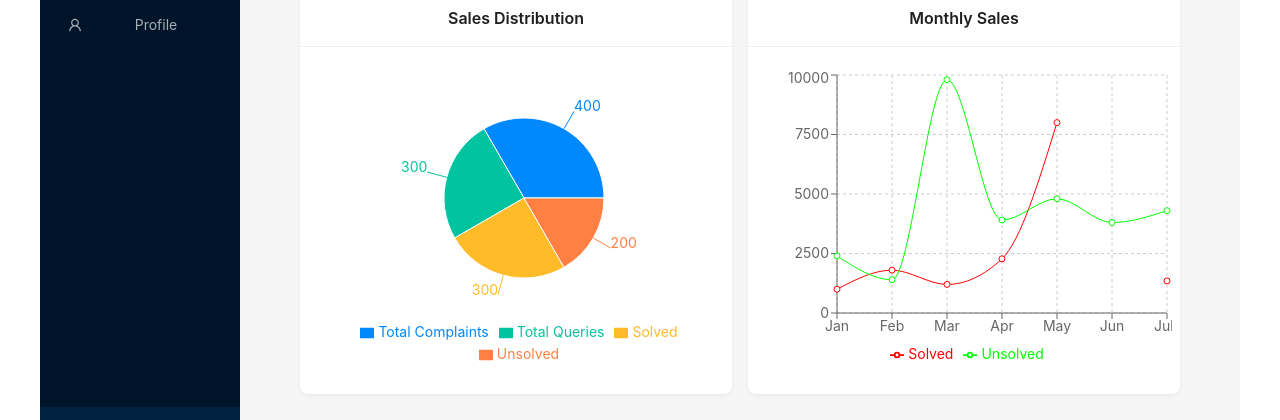
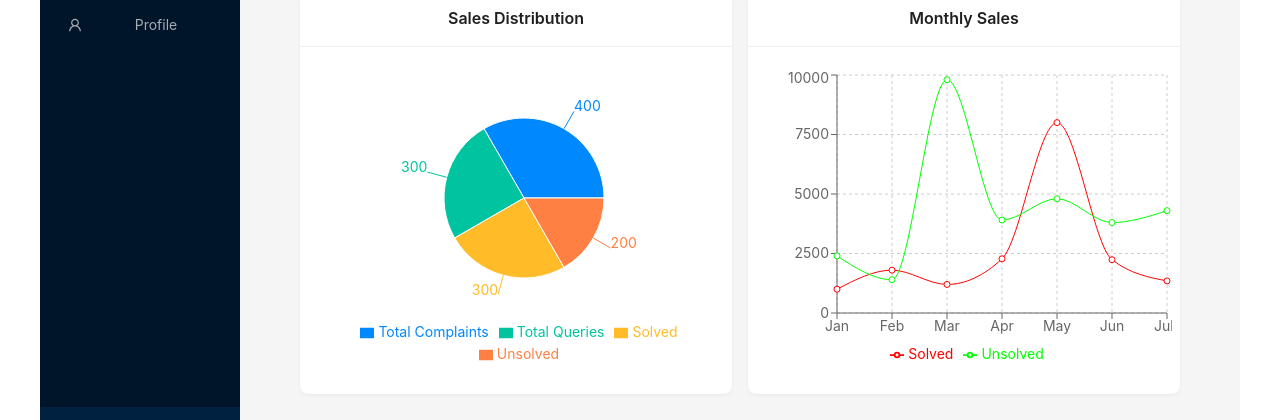
Before and after one commit to krishmakhijani/Barclays_Frontend, a React (Vite) app in the folder admin/: page /dashboard in a window 1280 px wide. Shown: the part 345-765 px from the top of the page. Built offline with nearby package versions, Linux system fonts and the light colour scheme.

Commit message:
Final query Edit

```diff
--- a/admin/src/pages/Dashboard/HomePage.jsx
+++ b/admin/src/pages/Dashboard/HomePage.jsx
@@ -15,7 +15,7 @@ const dataLine = [
   { name: 'Mar', Solved: 1200, Unsolved: 9800, amt: 2290 },
   { name: 'Apr', Solved: 2278, Unsolved: 3908, amt: 2000 },
   { name: 'May', Solved: 8000, Unsolved: 4800, amt: 2181 },
-  { name: 'Jun', uSolvedv: 2239, Unsolved: 3800, amt: 2500 },
+  { name: 'Jun', Solved: 2239, Unsolved: 3800, amt: 2500 },
   { name: 'Jul', Solved: 1349, Unsolved: 4300, amt: 2100 },
 ];
 
```
